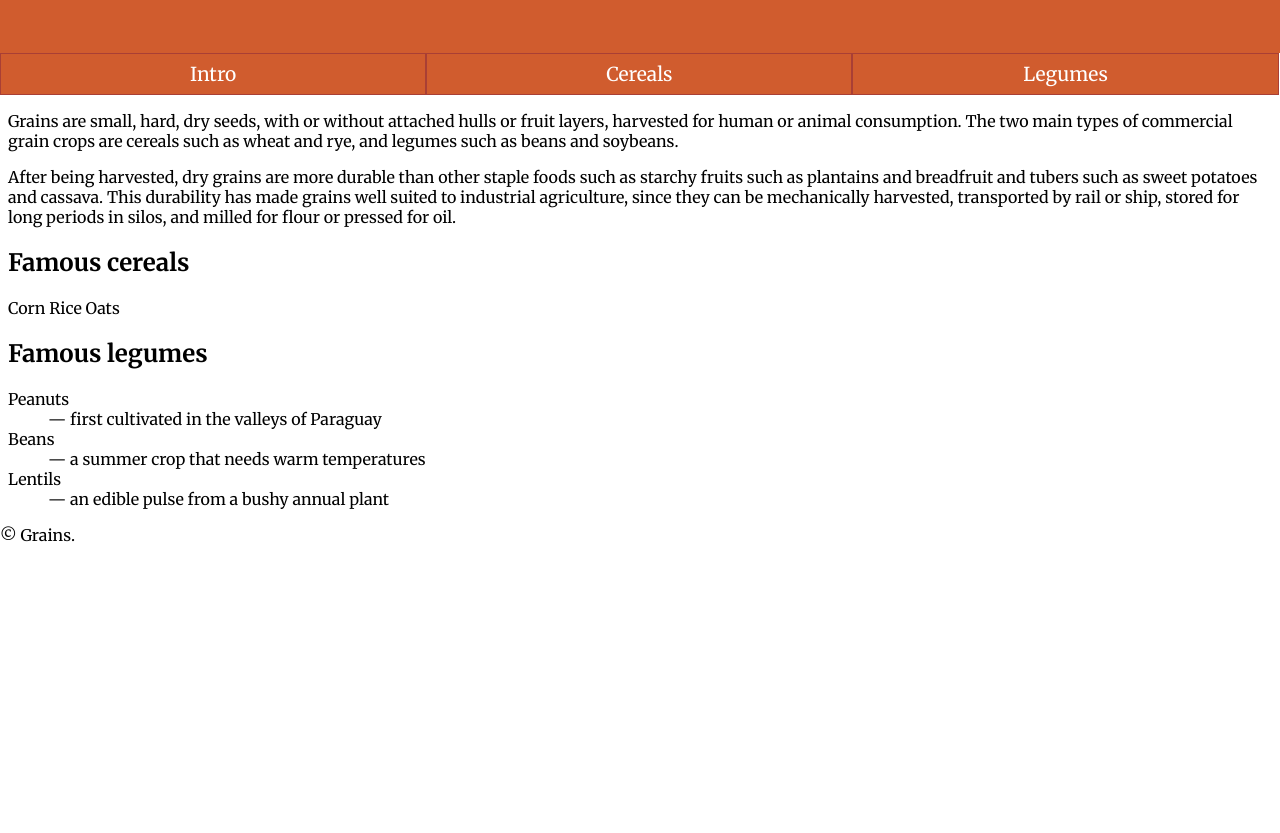
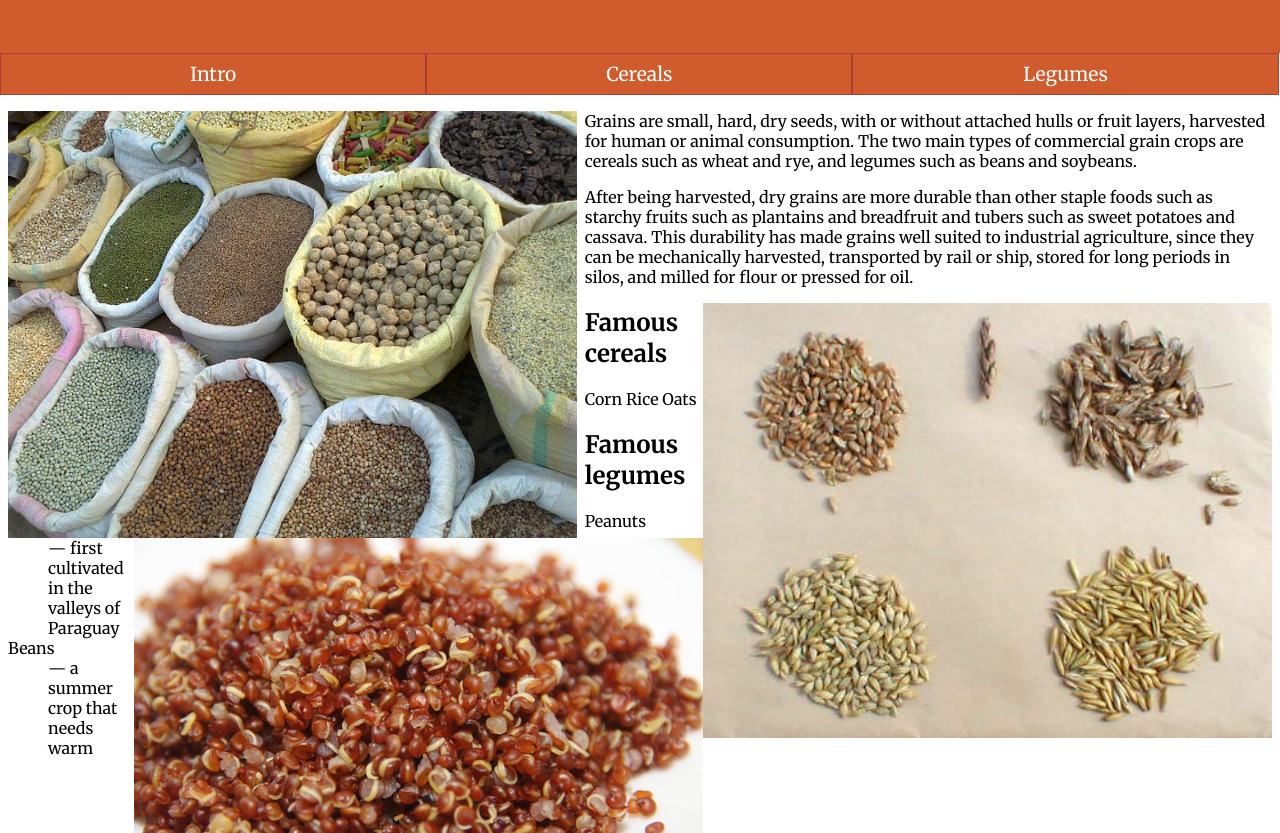
Before and after one commit to Lenzo/dsn1674-assignment-5, a plain HTML site: page index.html in a window 1280 px wide. Shown: the part 119-952 px from the top of the page. Before the commit the page ends 800 px from the top, so only its background shows below. Drawn offline with Linux system fonts and the light colour scheme.

Commit message:
Added href links for grains, cereals, quinoa imgs CSS for grains image.

```diff
--- a/css/main.css
+++ b/css/main.css
@@ -13,10 +13,6 @@ body{
   margin: 0;
 }
 
-main{
-  margin: .5em;
-}
-
 header{
   font-size:1.5rem;
   text-align: center;
@@ -27,7 +23,29 @@ header{
   margin: 0;
 }
 
+main{
+  margin: .5em;
+}
 
+figure{
+  margin: 0;
+}
+
+.img-grains{
+  float: left;
+  width: 45%;
+  margin-right: .5em;
+}
+
+.img-cereals {
+  float: right;
+  width: 45%;
+}
+
+.img-quinoa {
+  float: right;
+  width: 45%;
+}
 
 ol{
   margin: 0;
--- a/index.html
+++ b/index.html
@@ -26,9 +26,20 @@
 </nav>
 
 <main>
+  <figure>
+    <img class="img-grains" src="images/grains.jpg" alt="Various bags of grains from a street market.">
+  </figure>
 
   <p id="intro">Grains are small, hard, dry seeds, with or without attached hulls or fruit layers, harvested for human or animal consumption. The two main types of commercial grain crops are cereals such as wheat and rye, and legumes such as beans and soybeans.</p>
   <p>After being harvested, dry grains are more durable than other staple foods such as starchy fruits such as plantains and breadfruit and tubers such as sweet potatoes and cassava. This durability has made grains well suited to industrial agriculture, since they can be mechanically harvested, transported by rail or ship, stored for long periods in silos, and milled for flour or pressed for oil.</p>
+
+  <figure>
+    <img class="img-cereals" src="images/cereals.jpg" alt="4 small piles of assorted cereal grains.">
+  </figure>
+
+  <figure>
+    <img class="img-quinoa" src="images/quinoa.jpg" alt="A steaming pile of cooked red quinoa.">
+  </figure>
 
 <h2 id="cereals">Famous cereals</h2>
 
```
Also changed, not shown: mockup/320px.png (added), mockup/600px.png (added).
